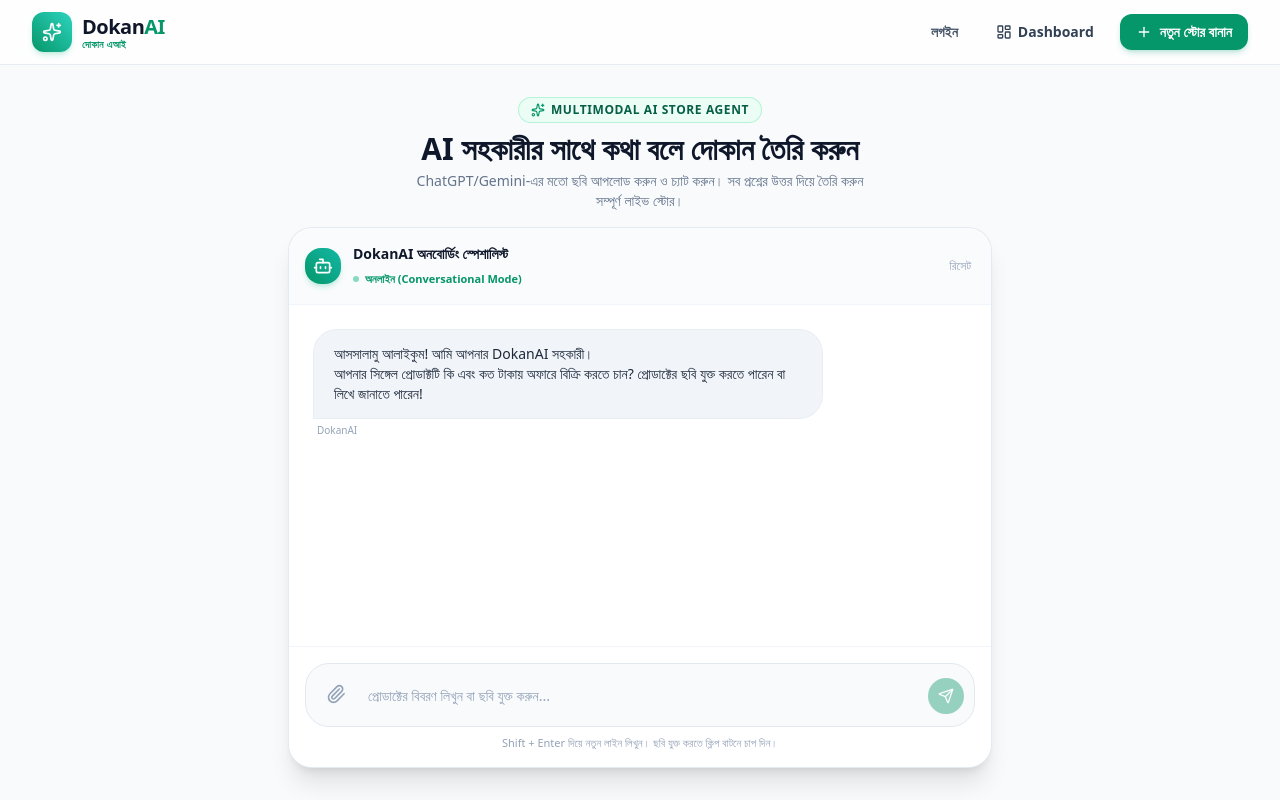
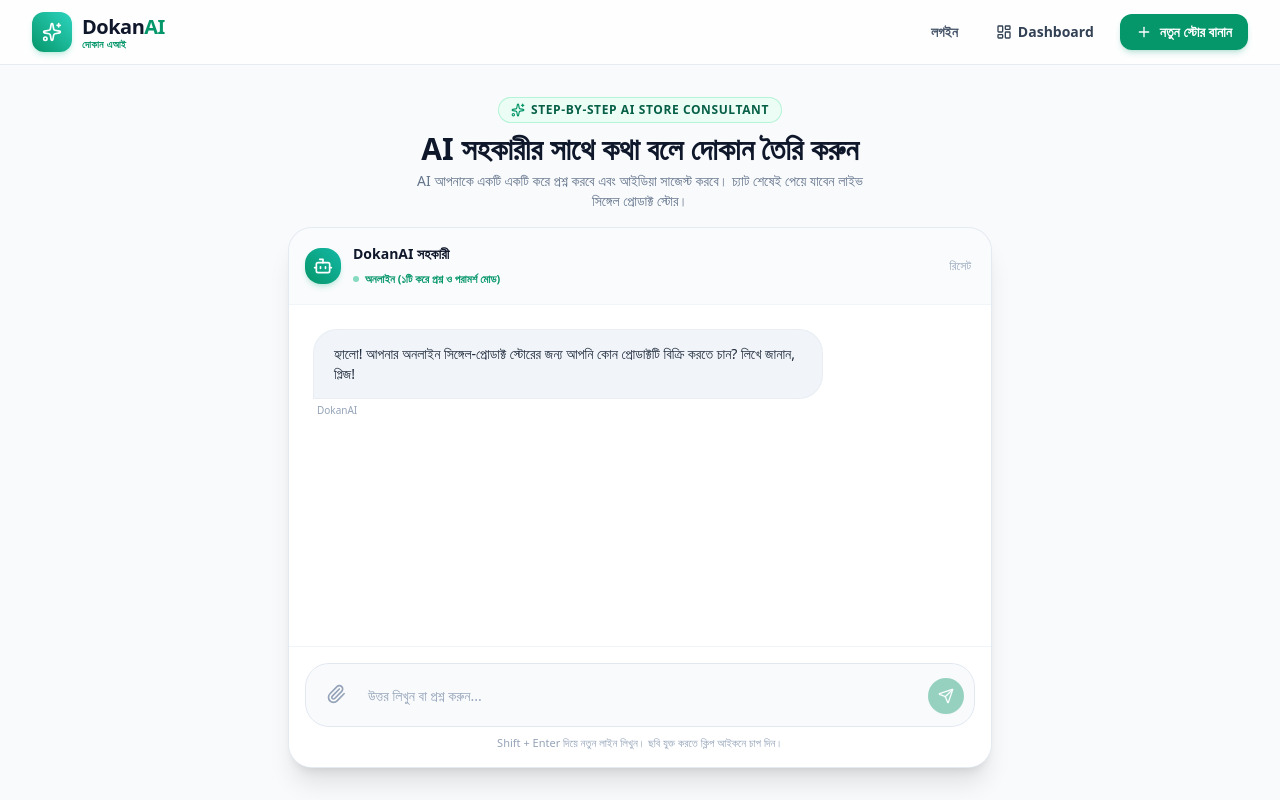
Before and after one commit to trtajim/dokan-ai, a Nuxt app: page /create in a window 1280 px wide. Built offline with nearby package versions, Linux system fonts and the light colour scheme.

Commit message:
Step-by-step patient conversational onboarding with AI suggestions and single question cadence

```diff
--- a/pages/create.vue
+++ b/pages/create.vue
@@ -7,13 +7,13 @@
       <div class="mb-4 text-center">
         <div class="inline-flex items-center gap-1.5 px-3 py-1 rounded-full bg-emerald-50 border border-emerald-200/80 text-emerald-800 text-xs font-bold uppercase tracking-wider mb-2">
           <Sparkles class="w-3.5 h-3.5 text-emerald-600" />
-          <span>Multimodal AI Store Agent</span>
+          <span>Step-by-Step AI Store Consultant</span>
         </div>
         <h1 class="text-2xl sm:text-3xl font-black text-slate-900">
           AI সহকারীর সাথে কথা বলে দোকান তৈরি করুন
         </h1>
         <p class="text-xs sm:text-sm text-slate-500 mt-1 max-w-md mx-auto">
-          ChatGPT/Gemini-এর মতো ছবি আপলোড করুন ও চ্যাট করুন। সব প্রশ্নের উত্তর দিয়ে তৈরি করুন সম্পূর্ণ লাইভ স্টোর।
+          AI আপনাকে একটি একটি করে প্রশ্ন করবে এবং আইডিয়া সাজেস্ট করবে। চ্যাট শেষেই পেয়ে যাবেন লাইভ সিঙ্গেল প্রোডাক্ট স্টোর।
         </p>
       </div>
 
@@ -27,9 +27,9 @@
               <Bot class="w-5 h-5" />
             </div>
             <div>
-              <h3 class="text-sm font-bold text-slate-900">DokanAI অনবোর্ডিং স্পেশালিস্ট</h3>
+              <h3 class="text-sm font-bold text-slate-900">DokanAI সহকারী</h3>
               <span class="inline-flex items-center gap-1.5 text-[11px] text-emerald-600 font-semibold">
-                <span class="w-1.5 h-1.5 rounded-full bg-emerald-500 animate-pulse"></span> অনলাইন (Conversational Mode)
+                <span class="w-1.5 h-1.5 rounded-full bg-emerald-500 animate-pulse"></span> অনলাইন (১টি করে প্রশ্ন ও পরামর্শ মোড)
               </span>
             </div>
           </div>
@@ -50,7 +50,7 @@
                 ? 'bg-emerald-600 text-white rounded-br-none shadow-md shadow-emerald-600/10'
                 : 'bg-slate-100 text-slate-800 rounded-bl-none border border-slate-200/50'"
             >
-              <!-- Render user-attached images directly inside user message bubble (like ChatGPT/Gemini) -->
+              <!-- Render user-attached images inside message bubble -->
               <div v-if="msg.images && msg.images.length > 0" class="flex flex-wrap gap-2 mb-2.5">
                 <div v-for="(img, imgIdx) in msg.images" :key="imgIdx" class="w-20 h-20 rounded-xl overflow-hidden border border-white/20 shadow-sm">
                   <img :src="img" class="w-full h-full object-cover" />
@@ -64,14 +64,14 @@
                 <div class="p-3.5 bg-white rounded-2xl border border-emerald-200 shadow-sm space-y-2.5 text-slate-800">
                   <div class="flex items-center gap-2 text-emerald-700 font-bold text-xs">
                     <CheckCircle2 class="w-4 h-4 text-emerald-600" />
-                    <span>সব প্রয়োজনীয় তথ্য সংগ্রহ সম্পন্ন হয়েছে!</span>
+                    <span>সব প্রয়োজনীয় তথ্য সংগ্রহ ও সাজানো সম্পন্ন হয়েছে!</span>
                   </div>
 
                   <div class="text-[11px] text-slate-600 font-medium space-y-1 bg-slate-50 p-2.5 rounded-xl border border-slate-100">
                     <div>📦 প্রোডাক্ট: <strong>{{ extractedData.product_title || 'এক্সক্লুসিভ কালেকশন' }}</strong></div>
                     <div>💰 অফার মূল্য: <strong class="text-emerald-600">৳{{ extractedData.price || 1200 }}</strong> (আগে ছিল: <span class="line-through">৳{{ extractedData.regular_price || 1800 }}</span>)</div>
                     <div>🚚 ডেলিভারি চার্জ: <strong>ঢাকার ভেতরে ৳{{ extractedData.delivery_fee_inside }} | বাইরে ৳{{ extractedData.delivery_fee_outside }}</strong></div>
-                    <div>🖼️ প্রোডাক্ট ফটো: <strong>{{ allUploadedImages.length }} টি ছবি সংযুক্ত আছে</strong></div>
+                    <div>🖼️ প্রোডাক্ট ফটো: <strong>{{ allUploadedImages.length }} টি ছবি যুক্ত আছে</strong></div>
                   </div>
 
                   <button
@@ -100,11 +100,11 @@
           </div>
         </div>
 
-        <!-- Chat Input Area (ChatGPT / Gemini Style: Pill Box with Embedded Attachment) -->
+        <!-- Chat Input Area (ChatGPT / Gemini Style) -->
         <div class="p-3 sm:p-4 border-t border-slate-100 bg-white">
           <form @submit.prevent="sendMessage" class="bg-slate-50 border border-slate-200 rounded-3xl p-2 sm:p-2.5 focus-within:ring-2 focus-within:ring-emerald-500/20 focus-within:border-emerald-500 transition-all">
 
-            <!-- Pre-send attached image thumbnails (Inside the input card, just like ChatGPT/Gemini) -->
+            <!-- Pre-send attached image thumbnails -->
             <div v-if="pendingImages.length > 0" class="flex items-center gap-2 px-2 pt-1 pb-2 overflow-x-auto">
               <div v-for="(img, pIdx) in pendingImages" :key="pIdx" class="relative group w-14 h-14 rounded-xl overflow-hidden border border-slate-300 shrink-0">
                 <img :src="img" class="w-full h-full object-cover" />
@@ -120,26 +120,23 @@
 
             <!-- Input row: Clip button + Textarea + Send button -->
             <div class="flex items-end gap-2">
-              <!-- Paperclip / Image Attachment Button -->
               <label
                 class="cursor-pointer p-2.5 text-slate-400 hover:text-emerald-600 hover:bg-slate-200/60 rounded-full transition-colors flex items-center justify-center shrink-0 mb-0.5"
-                title="ছবি আপলোড করুন (Attach photo)"
+                title="ছবি আপলোড করুন"
               >
                 <Paperclip class="w-5 h-5" />
                 <input type="file" accept="image/*" multiple @change="handleFileUpload" class="hidden" />
               </label>
 
-              <!-- Growing Textarea -->
               <textarea
                 v-model="inputMessage"
                 @keydown.enter.exact.prevent="sendMessage"
                 rows="1"
-                placeholder="প্রোডাক্টের বিবরণ লিখুন বা ছবি যুক্ত করুন..."
+                placeholder="উত্তর লিখুন বা প্রশ্ন করুন..."
                 class="flex-1 max-h-32 min-h-[38px] py-2 px-1 text-xs sm:text-sm bg-transparent border-0 focus:outline-none resize-none placeholder:text-slate-400 text-slate-800 font-medium"
                 :disabled="isAiTyping || isGeneratingStore"
               ></textarea>
 
-              <!-- Send Button -->
               <button
                 type="submit"
                 :disabled="(!inputMessage.trim() && pendingImages.length === 0) || isAiTyping || isGeneratingStore"
@@ -150,7 +147,7 @@
             </div>
           </form>
           <div class="text-[11px] text-slate-400 text-center mt-2 font-medium">
-            Shift + Enter দিয়ে নতুন লাইন লিখুন। ছবি যুক্ত করতে ক্লিপ বাটনে চাপ দিন।
+            Shift + Enter দিয়ে নতুন লাইন লিখুন। ছবি যুক্ত করতে ক্লিপ আইকনে চাপ দিন।
           </div>
         </div>
 
@@ -172,15 +169,14 @@ const isAiTyping = ref(false)
 const isGeneratingStore = ref(false)
 const inputMessage = ref('')
 
-// Pre-send images attached to current prompt
 const pendingImages = ref([])
-// All images collected throughout the chat
 const allUploadedImages = ref([])
 
+// First message asks ONLY for the product name
 const messages = ref([
   {
     role: 'model',
-    content: `আসসালামু আলাইকুম! আমি আপনার DokanAI সহকারী।\nআপনার সিঙ্গেল প্রোডাক্টটি কি এবং কত টাকায় অফারে বিক্রি করতে চান? প্রোডাক্টের ছবি যুক্ত করতে পারেন বা লিখে জানাতে পারেন!`
+    content: `হ্যালো! আপনার অনলাইন সিঙ্গেল-প্রোডাক্ট স্টোরের জন্য আপনি কোন প্রোডাক্টটি বিক্রি করতে চান? লিখে জানান, প্লিজ!`
   }
 ])
 
@@ -225,14 +221,12 @@ const sendMessage = async () => {
 
   if (!text && attached.length === 0) return
 
-  // Push user message with any attached images (like ChatGPT/Gemini)
   messages.value.push({
     role: 'user',
     content: text || 'প্রোডাক্টের ছবি যুক্ত করেছি',
     images: attached
   })
 
-  // Add to global store image repository
   if (attached.length > 0) {
     allUploadedImages.value.push(...attached)
   }
@@ -248,13 +242,13 @@ const sendMessage = async () => {
       method: 'POST',
       body: {
         messages: messages.value,
-        userMessage: text || 'আমি প্রোডাক্টের ছবি আপলোড করেছি'
+        userMessage: text || 'আমি ছবি দিয়েছি'
       }
     })
 
     if (res && res.reply) {
       if (res.extractedData) {
-        if (res.extractedData.product_title) {
+        if (res.extractedData.product_title && !extractedData.product_title) {
           extractedData.product_title = res.extractedData.product_title
         }
         if (res.extractedData.price) {
@@ -325,7 +319,7 @@ const resetChat = () => {
   messages.value = [
     {
       role: 'model',
-      content: `আসসালামু আলাইকুম! আমি আপনার DokanAI সহকারী। আপনার প্রোডাক্টের বিবরণ দিন বা ছবি যুক্ত করুন!`
+      content: `হ্যালো! আপনার অনলাইন সিঙ্গেল-প্রোডাক্ট স্টোরের জন্য আপনি কোন প্রোডাক্টটি বিক্রি করতে চান? লিখে জানান, প্লিজ!`
     }
   ]
   extractedData.product_title = ''
```
Also changed, not shown: 1 other file (tests, documents, lock files or other folders).
